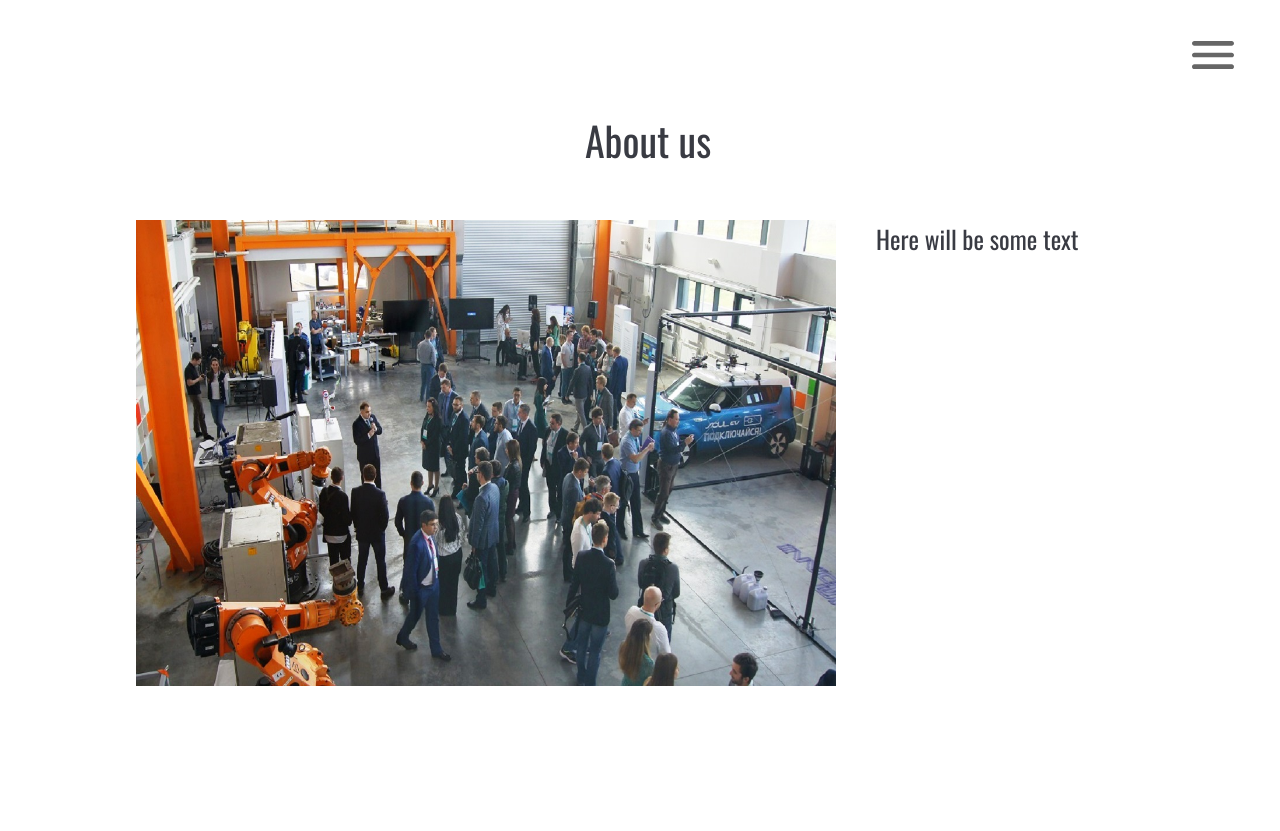
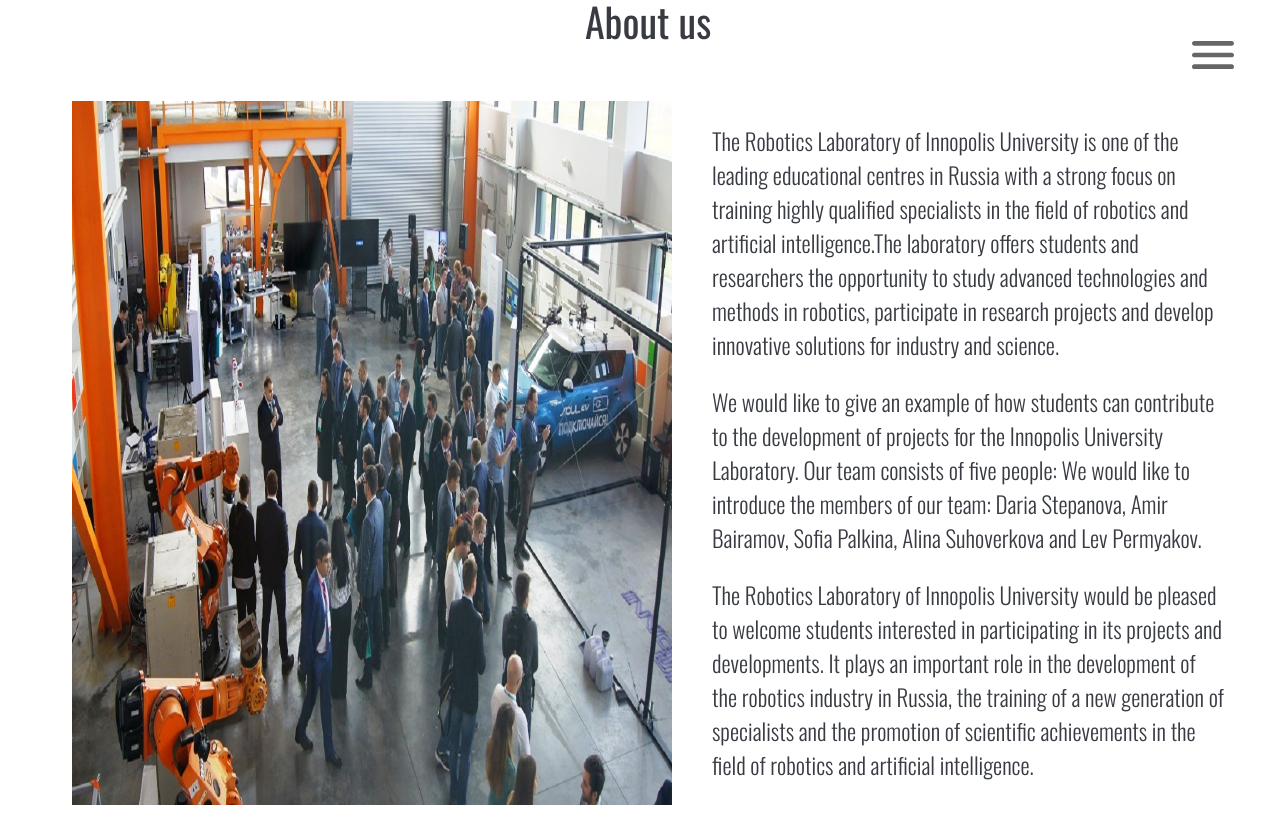
Before and after one commit to Darriyano/over100-robotics, a SvelteKit app: page /about-us in a window 1280 px wide. Built offline with nearby package versions, Linux system fonts and the light colour scheme.

Commit message:
fix: add text to about-pages

```diff
--- a/src/routes/about-us/+page.svelte
+++ b/src/routes/about-us/+page.svelte
@@ -1,14 +1,27 @@
 <script>
 	import '../../styles/about.css';
-    import lab from './../../img/laboratory.jpg'
+	import lab from './../../img/laboratory.jpg';
 </script>
 
-<div class='page-container'>
+<div class="page-container">
 	About us
 	<div class="photo-text">
-        <img class="img" src= {lab} alt="robotics laboratory">
+		<img class="img" src={lab} alt="robotics laboratory" />
 		<div class="text-about">
-            Here will be some text
+            <p>The Robotics Laboratory of Innopolis University is one of the leading educational centres in
+                Russia with a strong focus on training highly qualified specialists in the field of robotics
+                and artificial intelligence.The laboratory offers students and researchers the opportunity to
+                study advanced technologies and methods in robotics, participate in research projects and
+                develop innovative solutions for industry and science.</p>
+            <p>We would like to give an example of how
+                students can contribute to the development of projects for the Innopolis University
+                Laboratory. Our team consists of five people: We would like to introduce the members of our
+                team: Daria Stepanova, Amir Bairamov, Sofia Palkina, Alina Suhoverkova and Lev Permyakov. </p>
+            <p>The Robotics Laboratory of Innopolis University would be pleased to welcome students interested in
+                participating in its projects and developments. It plays an important role in the development
+                of the robotics industry in Russia, the training of a new generation of specialists and the
+                promotion of scientific achievements in the field of robotics and artificial intelligence.</p>
+
 		</div>
 	</div>
 </div>
--- a/src/routes/components/MenuComponent.svelte
+++ b/src/routes/components/MenuComponent.svelte
@@ -8,14 +8,14 @@
 
     <div class="marg"><a href="/choose" on:click={closeMenu}>Choosing robots</a></div>
     <nav></nav>
-    <div ><a href="/about-project" on:click={closeMenu}>About project</a></div>
-    <nav></nav>
     <div ><a href="/map" on:click={closeMenu}>Robot's map</a></div>
     <nav></nav>
     <div ><a href="/settings" on:click={closeMenu}>Robot's settings</a></div>
     <nav></nav>
     <div ><a href="/diagnosis" on:click={closeMenu}>Robot's diagnosics</a></div>
     <nav></nav>
+    <div ><a href="/about-project" on:click={closeMenu}>About project</a></div>
+    <nav></nav>
     <div ><a href="/about-us" on:click={closeMenu}>About us</a></div>
 
 
--- a/src/styles/about.css
+++ b/src/styles/about.css
@@ -11,17 +11,18 @@
     padding-top: 15px;
 }
 .photo-text{
-    width: 80%;
+    width: 90%;
     display: flex;
     flex-direction: row;
     margin-top: 50px;
     margin-bottom: 50px;
 }
 .img{
-    width: 700px;
+    width: 600px;
     margin-right: 40px;
 }
 .text-about{
     width: 80%;
-    font-size: 25px;
+    font-size: 23px;
+    font-weight: 300;
 }
```
Also changed, not shown: src/routes/about-project/+page.svelte (+10 -4 lines). Lines whose indentation alone changed are shown as unchanged.
